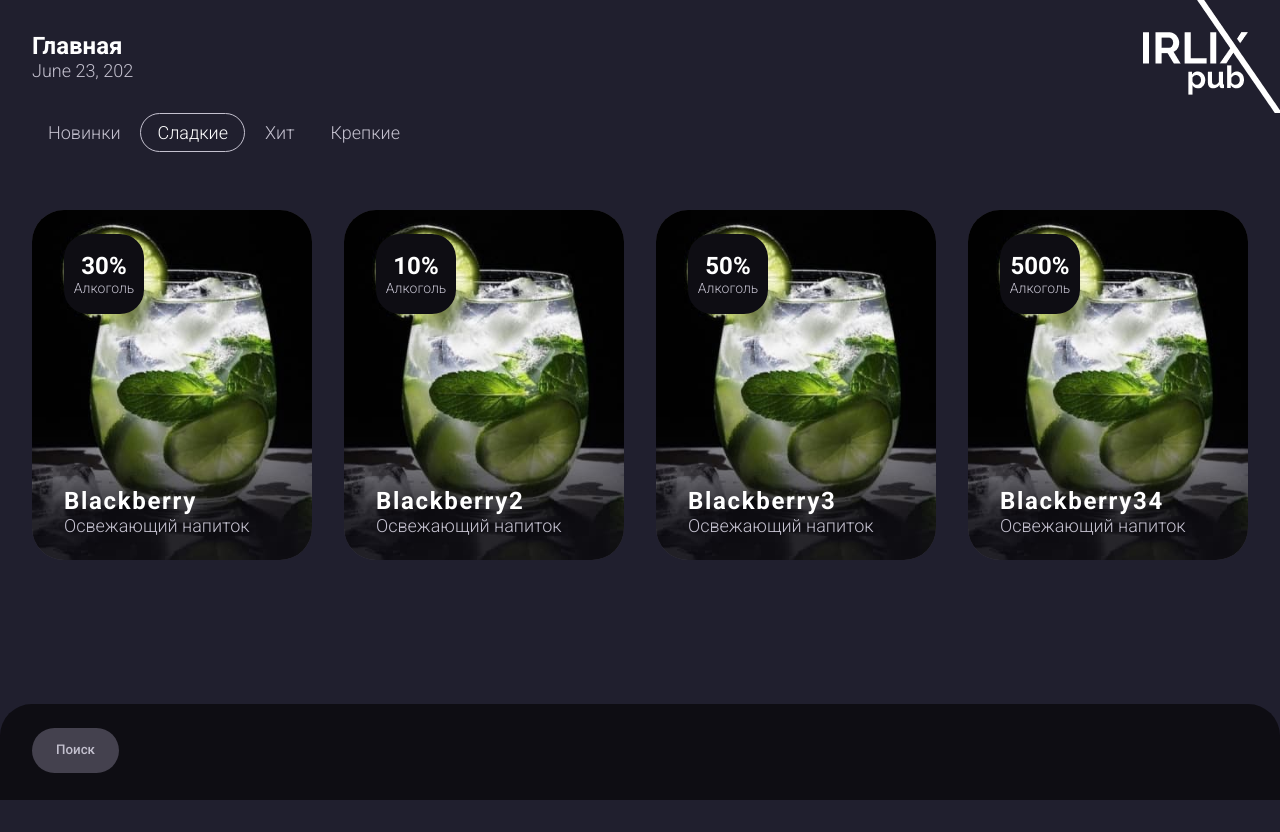
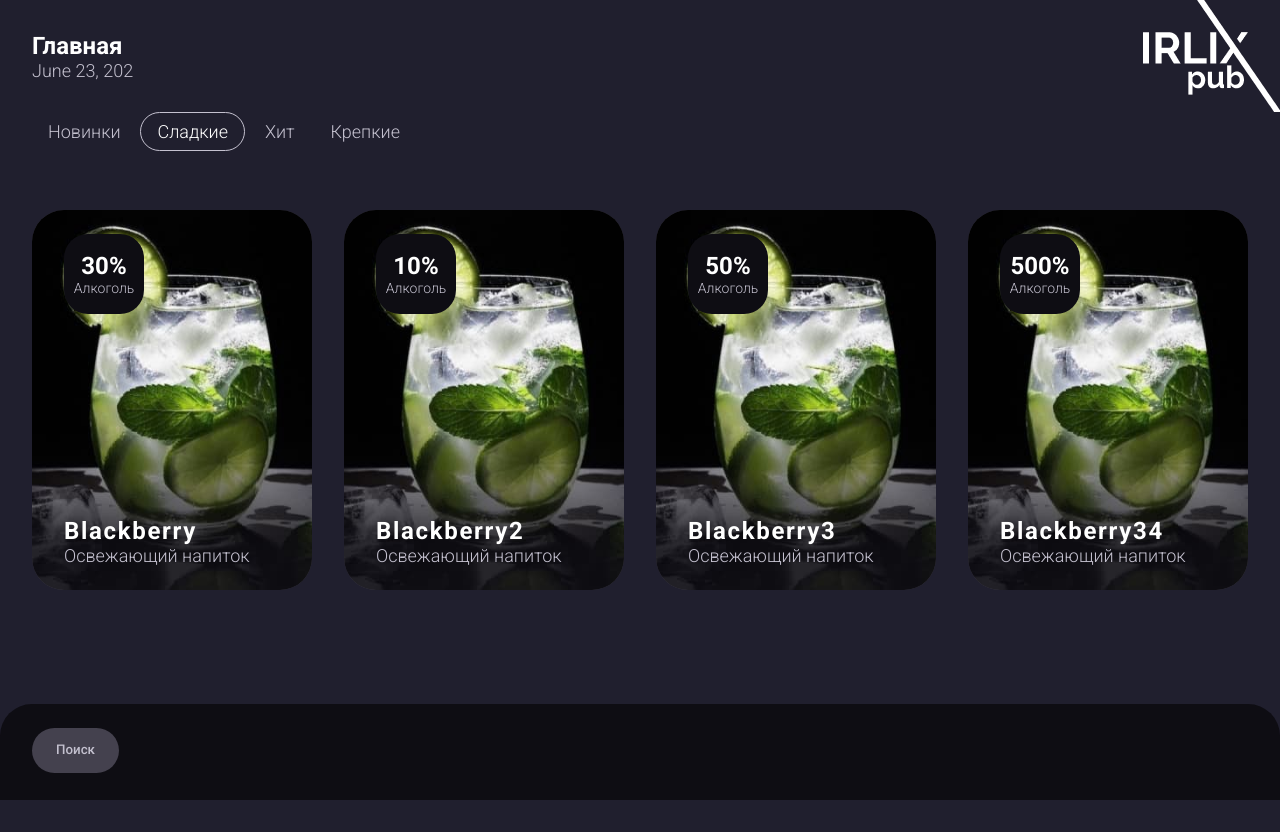
Before and after one commit to likeroge/react_pub, a React (Create React App) app: page / in a window 1280 px wide. Built offline with nearby package versions, Linux system fonts and the light colour scheme.

Commit message:
add img tag iso bg image

```diff
--- a/src/components/cocktail-card/cocktail-card.scss
+++ b/src/components/cocktail-card/cocktail-card.scss
@@ -2,9 +2,10 @@
 
 .coctailCard {
 	position: relative;
-	min-height: 350px;
-	min-width: 200px;
-	max-width: 350px;
+	min-height: 380px;
+	min-width: 250px;
+	max-width: 300px;
+	width: 100%;
 	border-radius: 4rem;
 	padding: 3rem 4rem;
 	background-color: #44414e;
--- a/src/components/cocktails-list/cocktails-list.scss
+++ b/src/components/cocktails-list/cocktails-list.scss
@@ -3,6 +3,7 @@
 	display: grid;
 	grid-template-columns: repeat(1, 1fr);
 	grid-gap: 4rem;
+	justify-items: center;
 
 	@media screen and (min-width: 768px) {
 		grid-template-columns: repeat(2, 2fr);
--- a/src/components/coctails-filter/coctails-filter.scss
+++ b/src/components/coctails-filter/coctails-filter.scss
@@ -3,7 +3,7 @@
 .cocktailsFilter {
 	z-index: 2;
 	position: fixed;
-	top: 113px;
+	top: 112px;
 	width: 48rem;
 	width: 100%;
 
```
